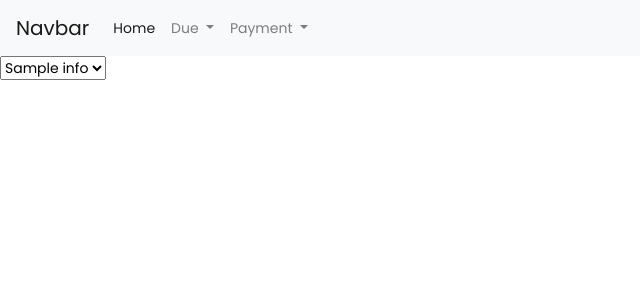
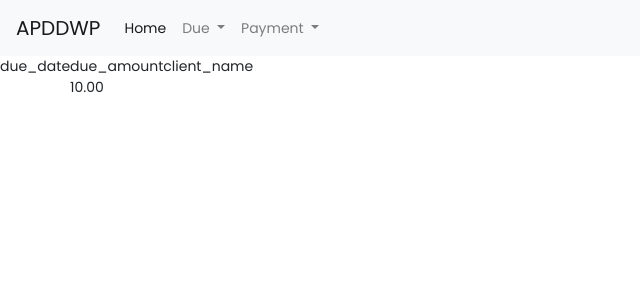
Before and after one commit to Asif67/ClientPaymentSystem, a PHP site: page /clientdueshow.php in a window 1280 px wide. Shown: the top 300 px of the page, without its empty margins (0-640 px from the left). Run offline with PHP 8.4, Linux system fonts and the light colour scheme; tables that the repository leaves empty hold one stand-in row (values such as "Sample post"); data that the repository does not hold is empty; some libraries are stand-ins or nearby versions.

Commit message:
Client due show backend complete

```diff
--- a/clientdueshow.php
+++ b/clientdueshow.php
@@ -1,26 +1,34 @@
 <?php
 include 'includes/dbh.inc.php';
 include 'header.php';
-?>
-<?php
-$sql = "SELECT id,client_name FROM client_info;";
+
+$sql = "SELECT client_name, due_date, due_amount FROM client_info INNER JOIN client_due;";
 $stmt = mysqli_stmt_init($conn);
 mysqli_stmt_prepare($stmt, $sql);
-$stmt->bind_result($id, $client_name);
+$stmt->bind_result($payment_date, $payment_amount, $client_name);
 $stmt->execute();
 $stmt->store_result();
 
 $blds = array();
 while ($stmt->fetch()) {
     $blds[] = array(
-        "id"  => $id,
+        "due_date" => $due_date,
+        "due_amount" => $due_amount,
         "client_name" => $client_name
     );
 }
 ?>
-
-<select>
+<table>
+    <th>
+    <td>due_date</td>
+    <td>due_amount</td>
+    <td>client_name</td>
+    </th>
     <?php for ($i = 0; $i < count($blds); $i++) : ?>
-        <option value="<?= $blds[$i]["id"] ?>"><?= $blds[$i]["client_name"] ?></option>
+        <tr>
+            <td><?= $blds[$i]["due_date"] ?></td>
+            <td><?= $blds[$i]["due_amount"] ?></td>
+            <td><?= $blds[$i]["client_name"] ?></td>
+        </tr>
     <?php endfor; ?>
-</select>
+</table>
--- a/clientpaymentshow.php
+++ b/clientpaymentshow.php
@@ -1,8 +1,7 @@
 <?php
 include 'includes/dbh.inc.php';
 include 'header.php';
-?>
-<?php
+
 $sql = "SELECT client_name, payment_date, payment_amount FROM client_info INNER JOIN client_payment;";
 $stmt = mysqli_stmt_init($conn);
 mysqli_stmt_prepare($stmt, $sql);
--- a/header.php
+++ b/header.php
@@ -27,14 +27,14 @@
 <body>
     <header>
         <nav class="navbar navbar-expand-lg navbar-light bg-light">
-            <a class="navbar-brand" href="#">Navbar</a>
+            <a class="navbar-brand" href="#">APDDWP</a>
             <button class="navbar-toggler" type="button" data-toggle="collapse" data-target="#navbarNavDropdown" aria-controls="navbarNavDropdown" aria-expanded="false" aria-label="Toggle navigation">
                 <span class="navbar-toggler-icon"></span>
             </button>
             <div class="collapse navbar-collapse" id="navbarNavDropdown">
                 <ul class="navbar-nav">
                     <li class="nav-item active">
-                        <a class="nav-link" href="#">Home <span class="sr-only">(current)</span></a>
+                        <a class="nav-link" href="index.php">Home <span class="sr-only">(current)</span></a>
                     </li>
                     <li class="nav-item dropdown">
                         <a class="nav-link dropdown-toggle" href="#" id="navbarDropdownMenuLink" data-toggle="dropdown" aria-haspopup="true" aria-expanded="false">
```
Also changed, not shown: clientinfoshow.php (added).
